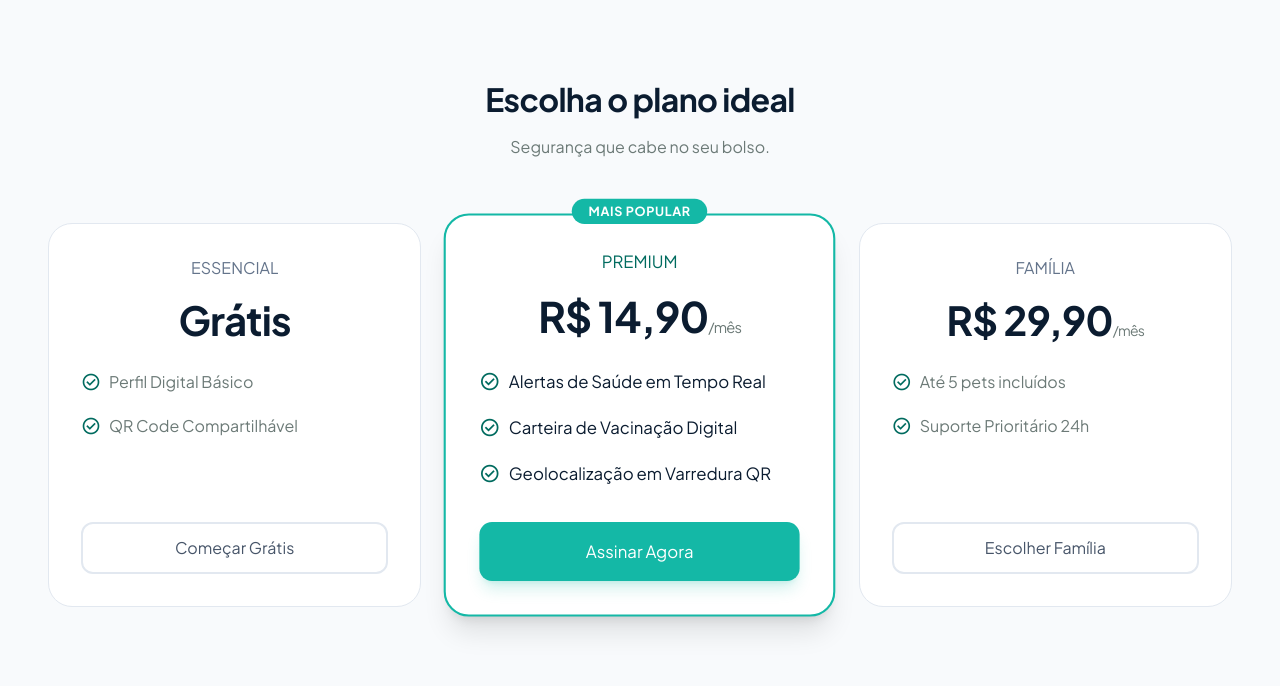
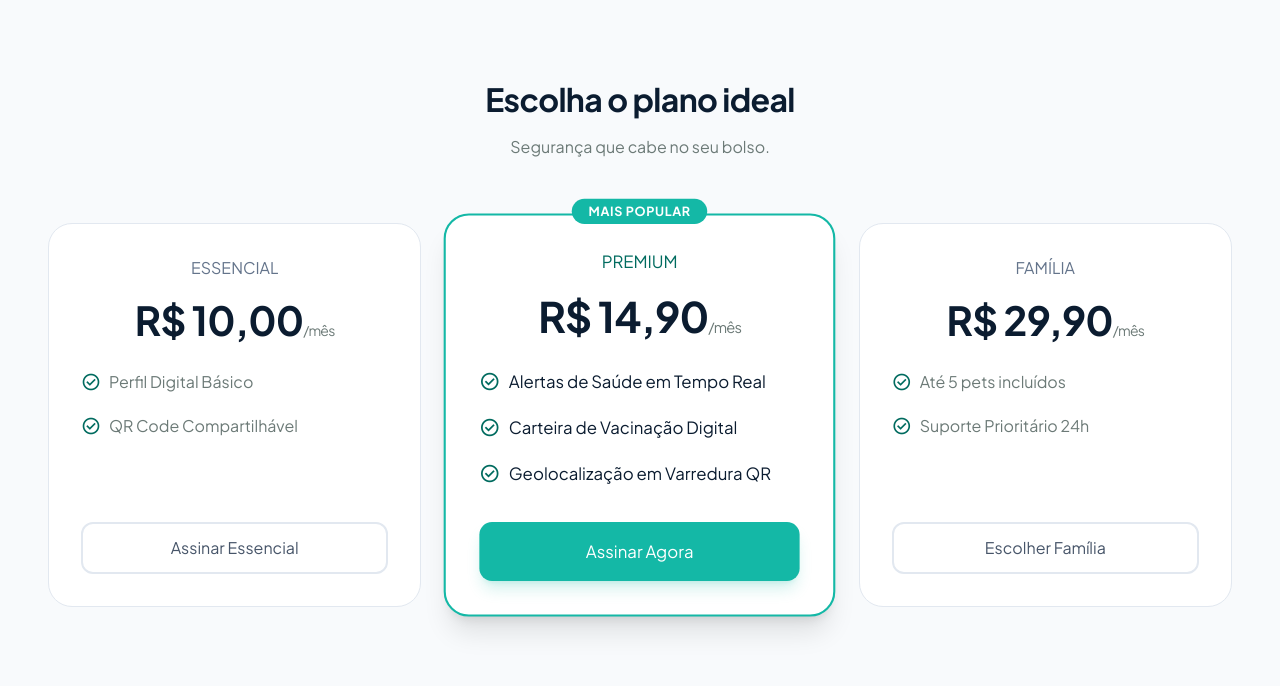
Before and after one commit to xzsidney/todomeupetApp, a PHP site: page / in a window 1280 px wide. Shown: the part 1629-2315 px from the top of the page. Run offline with PHP 8.4, Linux system fonts and the light colour scheme; some libraries are stand-ins or nearby versions.

Commit message:
fix: alterado valor do plano essencial para 10 reais

```diff
--- a/index.php
+++ b/index.php
@@ -182,12 +182,12 @@
 <!-- Basic -->
 <div class="bg-white p-8 rounded-3xl border border-slate-200 flex flex-col items-center text-center">
 <span class="text-slate-500 font-label-md mb-4">ESSENCIAL</span>
-<div class="font-headline-xl text-headline-xl text-on-surface mb-6">Grátis</div>
+<div class="font-headline-xl text-headline-xl text-on-surface mb-6">R$ 10,00<span class="text-sm font-normal text-outline">/mês</span></div>
 <ul class="space-y-4 mb-8 text-left w-full">
 <li class="flex items-center gap-2 text-body-md text-outline"><span class="material-symbols-outlined text-primary text-xl">check_circle</span> Perfil Digital Básico</li>
 <li class="flex items-center gap-2 text-body-md text-outline"><span class="material-symbols-outlined text-primary text-xl">check_circle</span> QR Code Compartilhável</li>
 </ul>
-<button class="w-full py-3 rounded-xl border-2 border-slate-200 text-slate-600 font-label-md hover:bg-slate-50 transition-all mt-auto">Começar Grátis</button>
+<button class="w-full py-3 rounded-xl border-2 border-slate-200 text-slate-600 font-label-md hover:bg-slate-50 transition-all mt-auto">Assinar Essencial</button>
 </div>
 <!-- Pro -->
 <div class="bg-white p-8 rounded-3xl border-2 border-primary-container shadow-xl flex flex-col items-center text-center relative scale-105">
```
